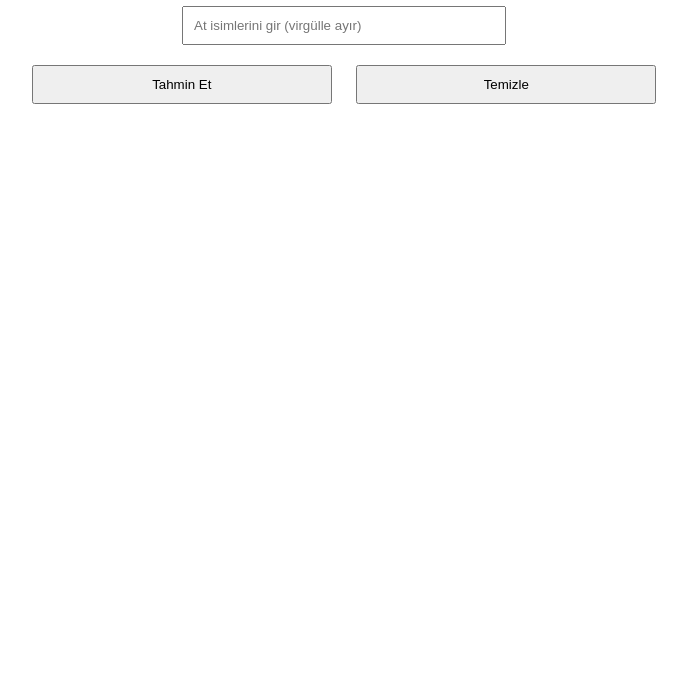
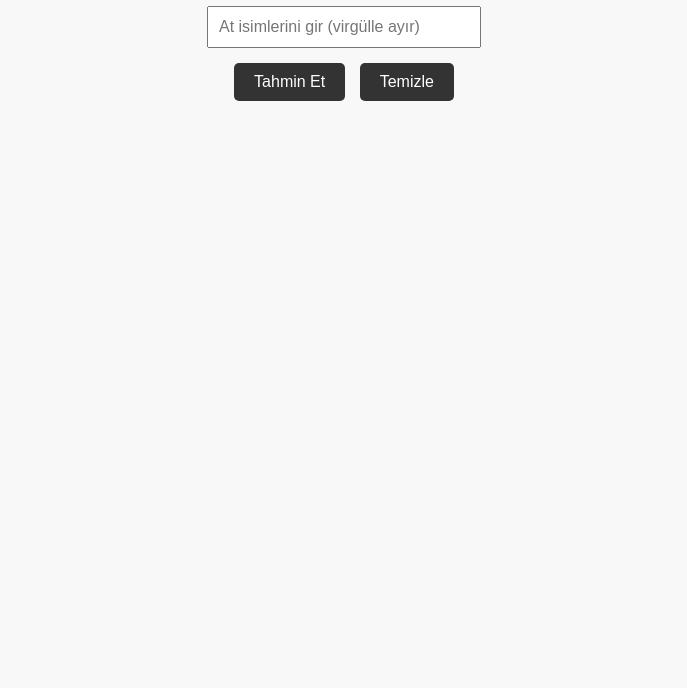
Before and after one commit to tevfikka3535/at-yarisi, a plain HTML site: page index.html in a window 1280 px wide. Shown: the part 112-800 px from the top of the page, without its empty margins (296-983 px from the left). Drawn offline with Linux system fonts and the light colour scheme.

Commit message:
style.css

```diff
--- a/style.css
+++ b/style.css
@@ -1,12 +1,43 @@
 body {
   font-family: Arial, sans-serif;
   text-align: center;
-  padding: 20px;
+  margin-top: 60px;
+  background-color: #f8f8f8;
 }
 
-input, button {
+input {
   padding: 10px;
-  margin: 10px;
-  width: 80%;
-  max-width: 300px;
+  width: 250px;
+  font-size: 16px;
+  margin-bottom: 10px;
 }
+
+button {
+  padding: 10px 20px;
+  margin: 5px;
+  font-size: 16px;
+  cursor: pointer;
+  border-radius: 5px;
+  border: none;
+  background-color: #333;
+  color: white;
+}
+
+button:hover {
+  background-color: #555;
+}
+
+ul {
+  list-style-type: none;
+  padding: 0;
+  margin-top: 20px;
+}
+
+li {
+  background: white;
+  margin: 5px auto;
+  padding: 10px;
+  width: 250px;
+  border-radius: 5px;
+  border: 1px solid #ccc;
+}
```
